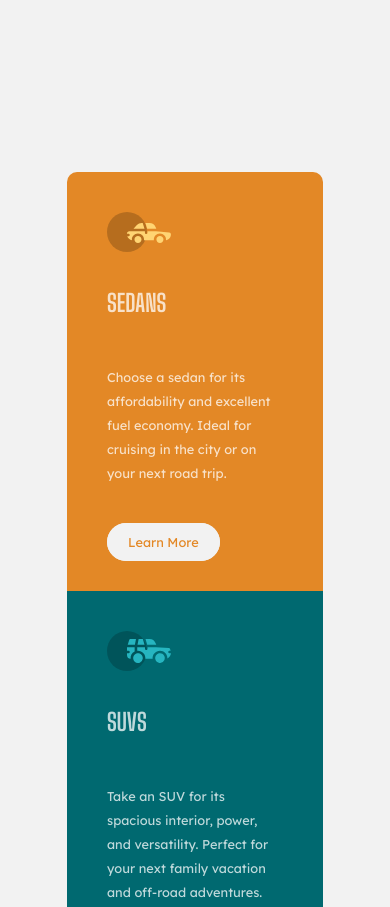
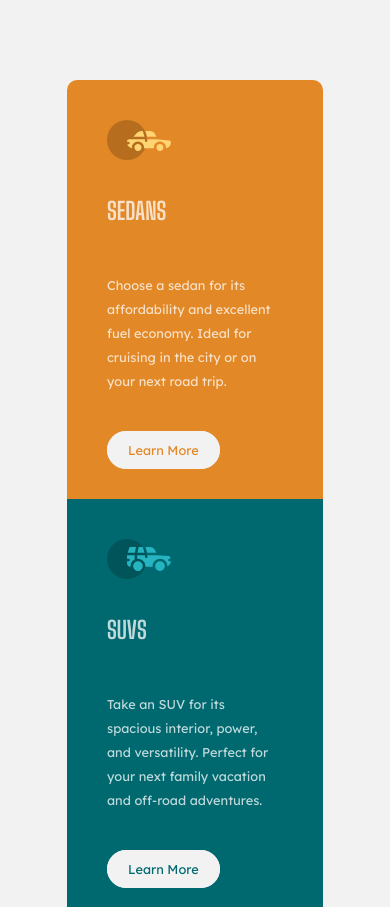
Before and after one commit to erandakarachchi/3-column-preview-card-component-fe, a plain HTML site: page index.html in a window 390 px wide. Shown: the top 907 px of the page. Drawn offline with Linux system fonts and the light colour scheme.

Commit message:
aligned the content to the center using the flex box

```diff
--- a/index.css
+++ b/index.css
@@ -37,11 +37,18 @@ p {
   line-height: 1.5rem;
 }
 
+.main-container {
+  display: flex;
+  flex-direction: column;
+  justify-content: center;
+  align-items: center;
+  height: 100vh;
+}
+
 .card-container {
   display: flex;
   flex-direction: row;
   justify-content: center;
-  margin-top: calc(50vh - 250px);
 }
 
 .card {
@@ -126,4 +133,9 @@ p {
     border-bottom-left-radius: 10px;
     border-bottom-right-radius: 10px;
   }
+
+  .main-container {
+    margin-top: 5rem;
+    height: auto;
+  }
 }
--- a/index.html
+++ b/index.html
@@ -14,6 +14,7 @@
 
   <main>
     <h1 class="sr-only">3 column preview card component</h1>
+    <div class="main-container">
       <div class="card-container">
         <div class="card">
           <img src="images/icon-sedans.svg" alt aria-hidden="true" />
@@ -39,6 +40,7 @@
           <a class="learn-more dark-cyan-text">Learn More</a>
         </div>
       </div>
+    </div>
 
   </main>
 
```
Lines whose indentation alone changed are shown as unchanged.
